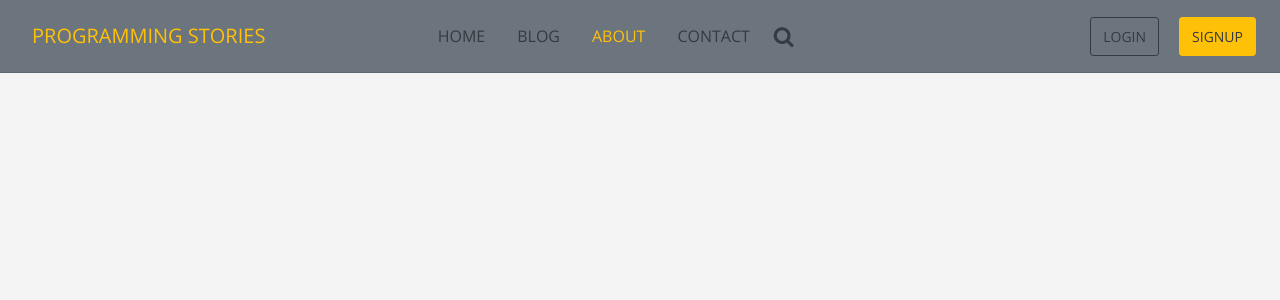
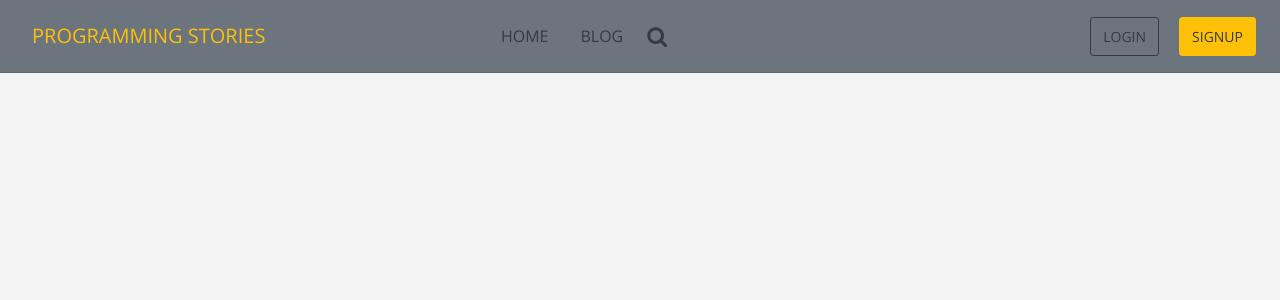
Before and after one commit to casualhuman/Programming-Stories, a Django app: page /about/ in a window 1280 px wide. Shown: the top 300 px of the page. Run offline with Django 3.2, Linux system fonts and the light colour scheme; parts of the project's set-up code (start-up, migrations or seed data) failed here and were passed over; some libraries are stand-ins or nearby versions.

Commit message:
No commit message

```diff
--- a/accounts/forms.py
+++ b/accounts/forms.py
@@ -29,6 +29,7 @@ class LoginForm(AuthenticationForm):
 
 User._meta.get_field('email').blank = False
 User._meta.get_field('email')._unique = True
+
 
 class UserRegistrationForm(forms.ModelForm):
 
@@ -95,10 +96,12 @@ class UserRegistrationForm(forms.ModelForm):
 
         return email
 
+
 class UserEditForm(forms.ModelForm):
     class Meta:
         model = User
         fields = ('first_name', 'last_name')
+
 
 class ProfileEditForm(forms.ModelForm):
     class Meta:
--- a/pages/context_processors.py
+++ b/pages/context_processors.py
@@ -14,7 +14,6 @@ def subscribe_form(request):
 
             success = True
             name = subscribe_form.name
-            # return render(request, 'accounts/subscribe_done.html', {'name': subscribe_form.name})
 
     else:
         subscribe_form = EmailListForm()
--- a/pages/templates/pages/base.html
+++ b/pages/templates/pages/base.html
@@ -69,21 +69,21 @@
 
                     </li>
 
-                    <li class="p-2"">
+                    <!-- <li class="p-2"">
                         <a href="#"
                             {% if section == "about" %}class="text-warning nav-link"
-                            {%else%}class="nav-link text-dark"
+                            {%else%}class="nav-link text-dark text-muted"
                             {% endif %}>
                             About
                         </a>
 
-                    </li>
+                    </li> -->
 
-                    <li class="p-2"">
-                        <a href="#" class="nav-link text-dark">
+                    <!-- <li class="p-2"">
+                        <a href="#" class="nav-link text-dark text-muted">
                             Contact
                         </a>
-                    </li>
+                    </li> -->
 
                     <li class="p-2 mt-2 text-lowercase">
                         <a href="{% url 'pages:search' %}" class="text-dark"><span class="fa fa-search fa-lg"></span></a>
--- a/pages/views.py
+++ b/pages/views.py
@@ -1,13 +1,14 @@
 from django import forms
 from django.shortcuts import render
+from django.core.mail import send_mail
+from django.utils.safestring import mark_safe
 from django.contrib.postgres.search import SearchVector, SearchQuery, SearchRank
-from django.core.mail import send_mail
 from .forms import ReportProblemForm, SearchForm, ReportProblemFormLoggedInUser
 from .models import ReportProblem
 from thoughts.models import Post
 from accounts.views import EmailListForm
 from accounts.models import Profile
-from django.utils.safestring import mark_safe
+
 
 def home_page_view(request):
     posts = Post.published.all().order_by('-publish')[:5]
@@ -66,17 +67,17 @@ def report_problem(request):
 
             report_form.save()
 
-            # Send email to developer about problem also
-            subject = f"{ report_form.name } Reported a bug in randomthoughts.com"
+            # # Send email to developer about problem also
+            # subject = f"{ report_form.name } Reported a bug in randomthoughts.com"
 
-            body = f"""
-                        name: { report_form.name }
-                        email: { report_form.email }
-                        problem: { report_form.problem }
+            # body = f"""
+            #             name: { report_form.name }
+            #             email: { report_form.email }
+            #             problem: { report_form.problem }
 
-                    """
+            #         """
 
-            send_mail(subject, body, report_form.email, ['abdulrahimjallohaarj@gmail.com',])
+            # send_mail(subject, body, report_form.email, ['abdulrahimjallohaarj@gmail.com',])
 
             sent = True
 
```
Also changed, not shown: accounts/views.py (+8 -15 lines), pages/templates/pages/footer.html (+7 -1 lines), thoughts/models.py (+0 -9 lines), media/users/20200812/WIN_20200519_14_54_18_Pro.jpg (added), media/users/20200812/codewars.jpeg (added).
